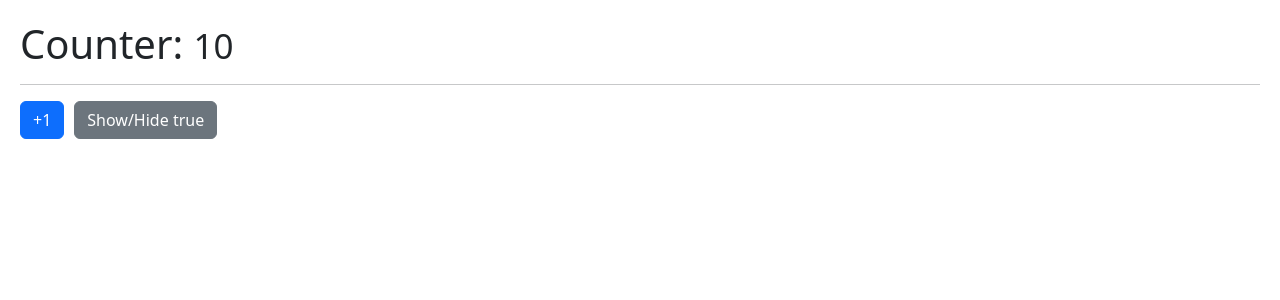
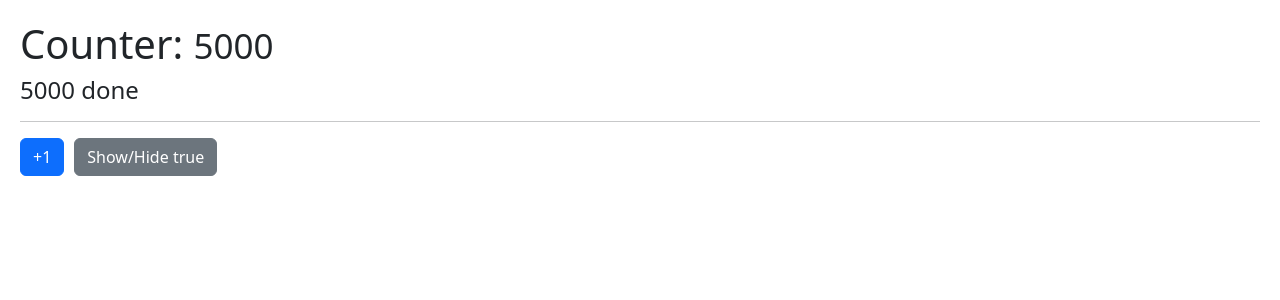
Before and after one commit to DanielTuttos/React-Vite-HooksApp, a React (Vite) app: page / in a window 1280 px wide. Shown: the top 300 px of the page. Built offline with nearby package versions, Linux system fonts and the light colour scheme.

Commit message:
Hook useMemo

```diff
--- /dev/null
+++ b/src/06-memos/MemoHook.jsx
@@ -0,0 +1,41 @@
+import { useState, useMemo } from 'react';
+import { useCounter } from '../hooks';
+
+const heavyStuff = (iterationNumber = 100) => {
+    for (let i = 0; i < iterationNumber; i++) {
+        console.log('Ahi vamos...');
+    }
+
+    return `${iterationNumber} done`;
+}
+
+export const MemoHook = () => {
+
+    const { counter, increment } = useCounter(5000);
+    const [show, setShow] = useState(true);
+
+    const memorizeValue = useMemo(() => heavyStuff(counter), [counter]);// solo vuelve a ejecutar la funcion solo si el counter cambia
+
+    return (
+        <>
+            <h1>Counter: <small>{counter}</small></h1>
+
+            <h4>{memorizeValue}</h4>
+
+
+            <hr />
+            <button
+                className='btn btn-primary'
+                onClick={() => increment()}
+            >
+                +1
+            </button>
+            <button
+                className="btn btn-secondary"
+                onClick={() => setShow(!show)}
+            >
+                Show/Hide {JSON.stringify(show)}
+            </button>
+        </>
+    )
+}
--- a/src/main.jsx
+++ b/src/main.jsx
@@ -1,6 +1,7 @@
 import React from 'react'
 import ReactDOM from 'react-dom/client'
-import { Memorize } from './06-memos/Memorize'
+import { MemoHook } from './06-memos/MemoHook'
+// import { Memorize } from './06-memos/Memorize'
 // import { Layout } from './05-useLayoutEffect/Layout'
 // import { FocusScreen } from './04-useRef/FocusScreen'
 // import { MultipleCustomHooks } from './03-examples/MultipleCustomHooks'
@@ -13,6 +14,6 @@ import './index.css'
 
 ReactDOM.createRoot(document.getElementById('root')).render(
   // <React.StrictMode>
-    <Memorize />
+    <MemoHook />
   // </React.StrictMode>
 )
```
